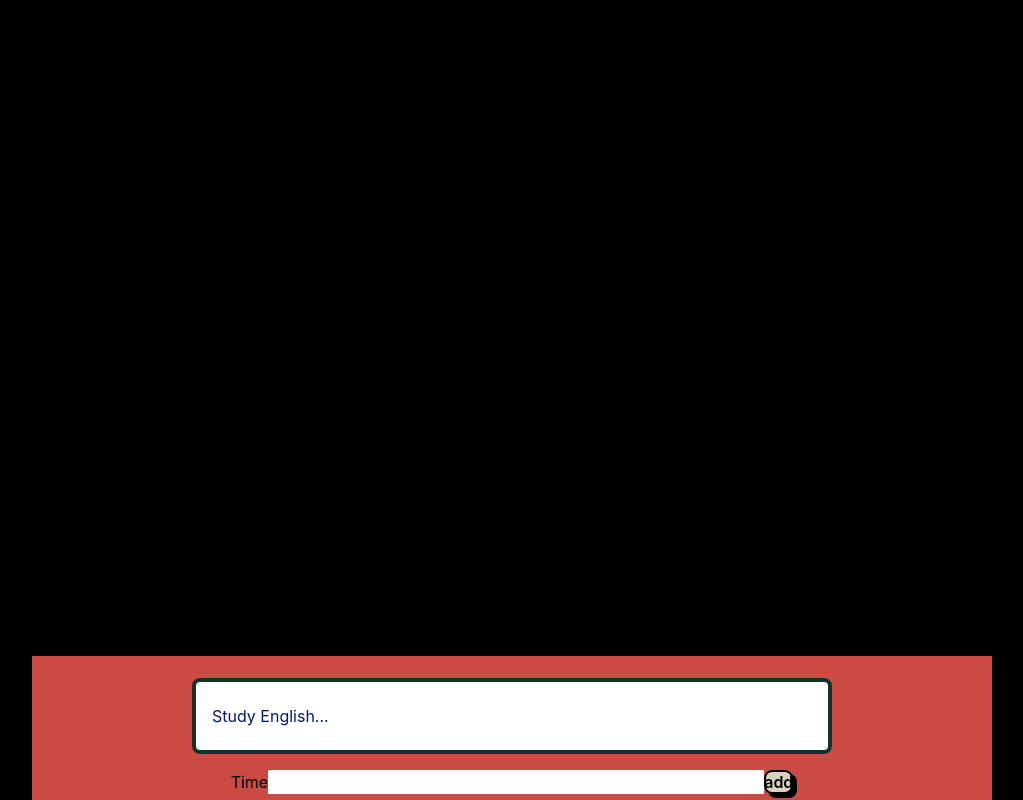
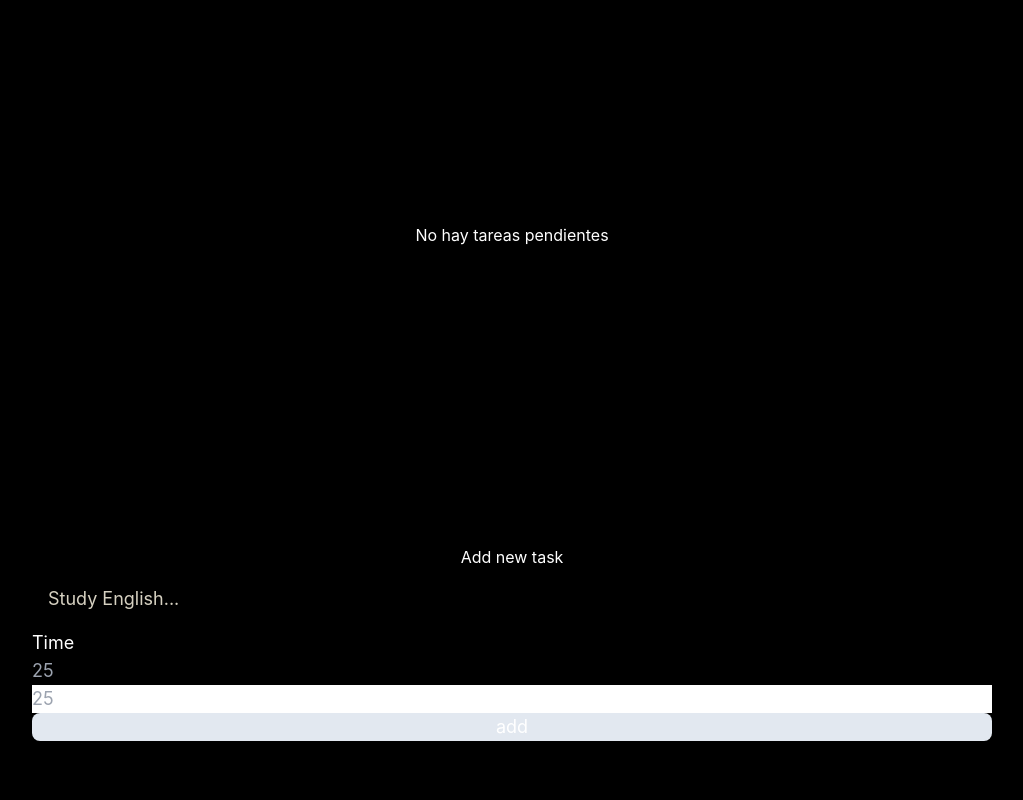
Before and after one commit to agustinrobledo/fardev-pomodoro, a React (Vite) app: page / in a window 1280 px wide. Both pictures are taken after a click on the button "Add new task". Shown: the whole page, without its empty margins (128-1151 px from the left). Built offline with nearby package versions, Linux system fonts and the light colour scheme; what tailwindcss-radix would draw is missing.

Commit message:
css scrollbar

```diff
--- a/src/components/NewTask.tsx
+++ b/src/components/NewTask.tsx
@@ -1,4 +1,4 @@
-import { useLayoutEffect, useRef } from "react"
+import { useLayoutEffect, useRef, useState } from "react"
 import TaskForm from "./TaskForm"
 import * as Accordion from "@radix-ui/react-accordion"
 import { gsap } from "gsap"
@@ -8,20 +8,33 @@ interface propsTask {
 }
 
 const NewTask = ({ addTask }: propsTask) => {
+    const [showForm, setShowForm] = useState(false)
+    const buttonRef = useRef<HTMLButtonElement>(null)
+
+    const handleClick = (e: React.MouseEvent<HTMLButtonElement>) => {
+        if (showForm) {
+            gsap.from(e.currentTarget, {
+                y: -100,
+            })
+            setShowForm(!showForm)
+        } else {
+            gsap.from(e.currentTarget, {
+                y: 100,
+            })
+            setShowForm(!showForm)
+        }
+    }
+
     return (
-        <div className="flex max-h-full w-3/4 justify-center">
-            <Accordion.Root className="w-full" type="single" collapsible>
-                <Accordion.Item value="item-1">
-                    <Accordion.Header className="flex justify-center">
-                        <Accordion.Trigger value="item-1">
-                            Add new task
-                        </Accordion.Trigger>
-                    </Accordion.Header>
-                    <Accordion.Content className="max-h-36 overflow-hidden rdx-state-closed:animate-slideUp rdx-state-open:animate-slideDown">
-                        <TaskForm addTask={addTask} />
-                    </Accordion.Content>
-                </Accordion.Item>
-            </Accordion.Root>
+        <div className="flex h-2/5 w-3/4 flex-col justify-center">
+            <button
+                ref={buttonRef}
+                className="task-button"
+                onClick={handleClick}
+            >
+                Add new task
+            </button>
+            {showForm ? <TaskForm addTask={addTask} /> : null}
         </div>
     )
 }
--- a/src/components/Task.tsx
+++ b/src/components/Task.tsx
@@ -58,16 +58,9 @@ const Task = ({ task, onUpdate }: propsTask) => {
         <Link
             ref={container}
             to={`task/${task.id}`}
-            className="group relative col-auto h-64 w-full flex-shrink-0 p-6 text-4xl"
+            className="w-3/4 rounded-lg bg-white p-4 text-black"
         >
-            <span className="absolute inset-0 h-full w-full translate-x-1 translate-y-1 transform rounded-lg bg-black transition duration-200 ease-out group-hover:-translate-x-0 group-hover:-translate-y-0"></span>
-            <span className="absolute inset-0 h-full w-full rounded-lg border-2 border-black bg-white group-hover:bg-white"></span>
-            <span className="relative flex h-full flex-col rounded-lg text-black group-hover:text-black">
-                <span className="flex h-1/4 justify-end">x</span>
-                <p className="h-3/4 truncate text-left font-medium">
-                    {task.name}
-                </p>
-            </span>
+            <p className="">{task.name}</p>
         </Link>
     )
 }
--- a/src/components/TaskForm.tsx
+++ b/src/components/TaskForm.tsx
@@ -12,45 +12,33 @@ const TaskForm = ({ addTask }: taskFormProps) => {
         addTask(t)
         setTask("")
     }
-    // useLayoutEffect(() => {
-    //     if (formRef.current) {
-    //         const ctx = gsap.context(() => {
-    //             gsap.from(formRef.current, { opacity: 0 })
-    //         }, formRef)
-    //         return () => ctx.revert()
-    //     }
-    // }, [])
 
     return (
-        <form
-            ref={formRef}
-            className="flex h-40 w-full flex-col items-center justify-center gap-4 bg-red align-middle"
-        >
-            <label htmlFor="task" className="w-4/6 ">
+        <form ref={formRef} className="flex w-full flex-col text-lg">
+            <label htmlFor="task">
                 <input
                     type="text"
                     placeholder="Study English..."
                     onChange={(e) => setTask(e.target.value)}
                     value={task}
-                    className="w-full rounded-lg border-4 p-4 leading-9 text-dark-green placeholder:text-blue focus:outline-none"
+                    className="bg-transparent p-4 placeholder:text-white"
                 />
             </label>
-            <div className="flex ">
             <label>Time</label>
-                <input type="number" name="minutes" />
-                <input type="number" name="seconds" />
+            <input
+                type="number"
+                name="minutes"
+                placeholder="25"
+                className="bg-transparent"
+            />
+            <input type="number" placeholder="25" name="seconds" />
             <button
-                    className="group relative inline-block w-1/5 rounded-lg  bg-slate-200"
+                className="rounded-lg  bg-slate-200"
                 type="submit"
                 onClick={(e) => handleSubmit(e, task)}
             >
-                    <span className="absolute inset-0 h-full w-full translate-x-1 translate-y-1 transform rounded-lg bg-black transition duration-200 ease-out group-hover:-translate-x-0 group-hover:-translate-y-0"></span>
-                    <span className="absolute inset-0 h-full w-full rounded-lg border-2 border-black bg-white group-hover:bg-white"></span>
-                    <span className="relative rounded-lg text-black group-hover:text-black">
-                        <span className="font-semibold">add</span>
-                    </span>
+                add
             </button>
-            </div>
         </form>
     )
 }
--- a/src/components/Tasks.tsx
+++ b/src/components/Tasks.tsx
@@ -9,8 +9,6 @@ interface propsTasks {
 }
 
 const Tasks = ({ tasks, onChange }: propsTasks) => {
-    const tasksContainer = useRef<HTMLDivElement>(null)
-
     const addTask = (task: string) => {
         onChange([
             ...tasks,
@@ -35,18 +33,15 @@ const Tasks = ({ tasks, onChange }: propsTasks) => {
     }
 
     return (
-        <div className="flex h-full flex-col items-center gap-11">
+        <div className="flex h-full flex-col items-center gap-4">
             {tasks.length ? (
-                <div
-                    ref={tasksContainer}
-                    className="flex h-3/4 w-3/4 flex-nowrap content-center items-center gap-20 overflow-visible overflow-x-auto overflow-y-hidden  pl-20 md:grid md:h-3/4 md:w-3/4 md:grid-cols-2 md:justify-items-center md:gap-7 md:overflow-y-auto md:overflow-x-hidden md:pl-0"
-                >
+                <div className="flex h-3/5 w-4/5 flex-col items-center gap-2 overflow-auto">
                     {tasks.map((t) => (
                         <Task key={t.id} task={t} onUpdate={updateTask} />
                     ))}
                 </div>
             ) : (
-                <div className="flex h-3/4 items-center">
+                <div className="flex h-3/5 items-center">
                     <span>No hay tareas pendientes</span>
                 </div>
             )}
--- a/src/index.css
+++ b/src/index.css
@@ -1,4 +1,26 @@
 @tailwind base;
+
+* {
+    scrollbar-width: thin;
+    scrollbar-color: var(--secondary) var(--primary);
+}
+
+/* Chrome, Edge, and Safari */
+*::-webkit-scrollbar {
+    width: 9px;
+}
+
+*::-webkit-scrollbar-track {
+    background: black;
+    border-radius: 5px;
+}
+
+*::-webkit-scrollbar-thumb {
+    background-color: white;
+    border-radius: 14px;
+    border: none;
+}
+
 @tailwind components;
 @tailwind utilities;
 
@@ -7,7 +29,8 @@
 }
 
 body {
-    background-color: beige;
+    background-color: black;
+    color: white;
 }
 
 input::-webkit-outer-spin-button,
```
Lines whose indentation alone changed are shown as unchanged.
